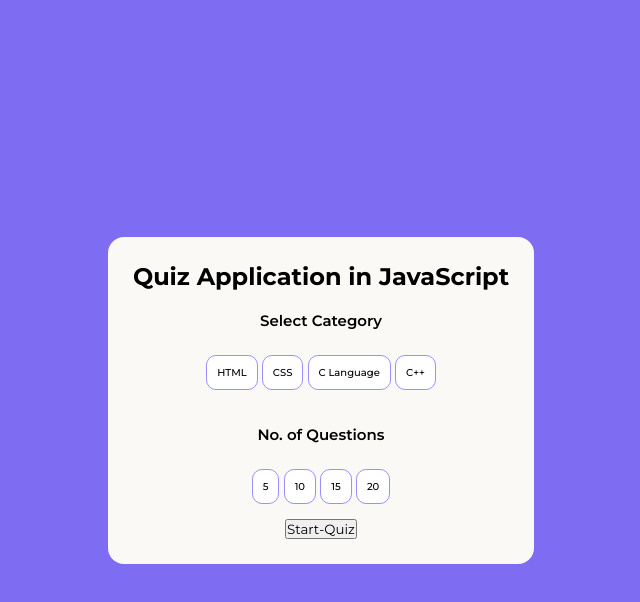
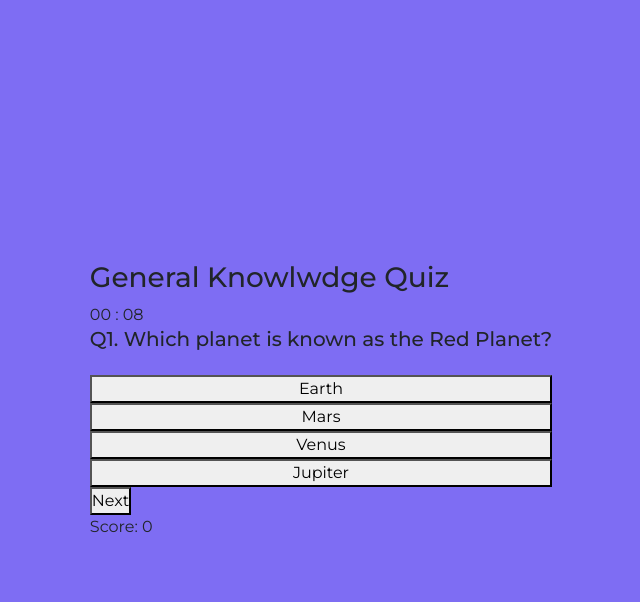
Before and after one commit to jeetprajapati06/quizappjs, a plain HTML site: page index.html in a window 1280 px wide. Both pictures are taken after a click on the button "Start-Quiz". Shown: the whole page, without its empty margins (319-959 px from the left). Drawn offline with nearby package versions, Linux system fonts and the light colour scheme.

Commit message:
Update index.html

```diff
--- a/index.html
+++ b/index.html
@@ -1,39 +1,43 @@
 <!DOCTYPE html>
 <html lang="en">
+
 <head>
-    <meta charset="UTF-8">
-    <meta name="viewport" content="width=device-width, initial-scale=1.0">
-    <title>Quiz App in Js</title>
-    <link rel="stylesheet" href="css\style.css">
+  <meta charset="UTF-8">
+  <meta name="viewport" content="width=device-width, initial-scale=1">
+  <title>Premium Quiz UI</title>
+  <!-- Bootstrap -->
+  <link href="https://cdn.jsdelivr.net/npm/bootstrap@5.3.2/dist/css/bootstrap.min.css" rel="stylesheet">
+  <link rel="stylesheet" href="css/style.css">
+</head>
 
-</head>
 <body>
-    <div class="container">
-        <h2 class="title">
-            Quiz Application in JavaScript
-        </h2>
-        <div class="option">
-            <div class="option-title">
-                Select Category
-            </div>
-             <div class="category-option">
-                <button class="options">HTML</button>
-                <button class="options">CSS</button>
-                <button class="options">C Language</button>
-                <button class="options">C++</button>
-            </div>
-             <div class="option-title">
-                No. of Questions
-            </div>
-             <div class="category-option">
-                <button class="options">5</button>
-                <button class="options">10</button>
-                <button class="options">15</button>
-                <button class="options">20</button>
-            </div>
-           <button class="start-quiz">Start-Quiz</button>
-        </div>
+
+  <div class="quiz ">
+    <div class="start">
+      <h3> General Knowledge Quiz</h3>
+      <button class="start-quiz" id="start-quiz">Start-Quiz</button>
     </div>
-    <script src="js/script.js"></script>
+  </div>
+  <div class="start-in countdown">
+    <!-- Start-Quiz -->
+  </div>
+
+  <div class="quiz-card">
+    <h3> General Knowlwdge Quiz</h3>
+    <div class="timer"> </div>
+    <h5 class="mb-4" id="question"></h5>
+    <div class="d-grid">
+      <button class="option-btn1"></button>
+      <button class="option-btn2"></button>
+      <button class="option-btn3"></button>
+      <button class="option-btn4"></button>
+    </div>
+    <button class="next" onclick="return nextque()">Next</button>
+    <button class="reset" onclick = "return resett()">Reset</button>
+
+    <div class="score">Score: 0</div>
+  </div>
+  <script src="./js/script.js"></script>
 </body>
+
 </html>
```
